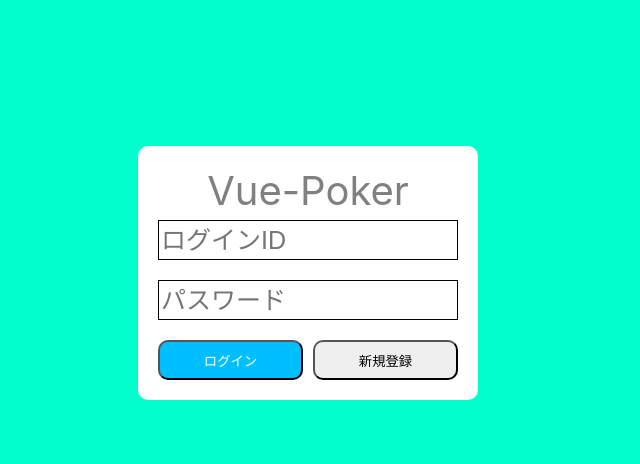
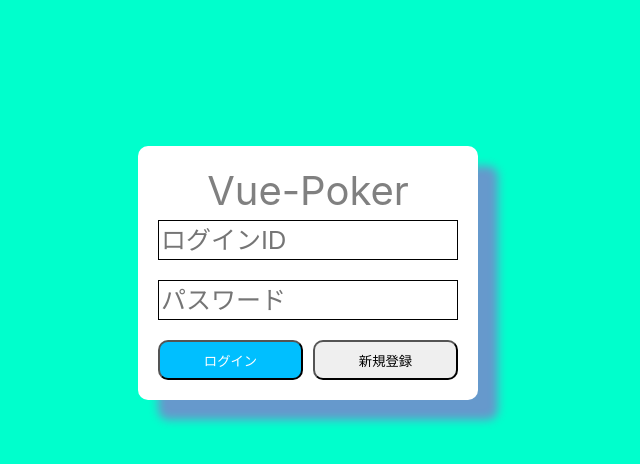
Before and after one commit to DIO0550/Vue-Poker, a Nuxt app in the folder src/frontend/: page / in a window 1280 px wide. Shown: the top 464 px of the page, without its empty margins (332-972 px from the left). Built offline with nearby package versions, Linux system fonts and the light colour scheme.

Commit message:
見た目調整。

```diff
--- a/src/frontend/pages/index.vue
+++ b/src/frontend/pages/index.vue
@@ -54,6 +54,7 @@ $button-margin: 10px
   align-items: center
   background-color: white
   border-radius: 10px
+  box-shadow: 20px 20px 10px #6699CC
 
 .login-field
   margin-top: 5px
--- a/src/frontend/pages/register.vue
+++ b/src/frontend/pages/register.vue
@@ -92,8 +92,9 @@ input
   margin-bottom: 20px
 
 .form-block
-  background-color: aqua
+  background-color: white
   border: 2px solid gray
+  border-radius: 10px
 
 .container
   display: flex
```
